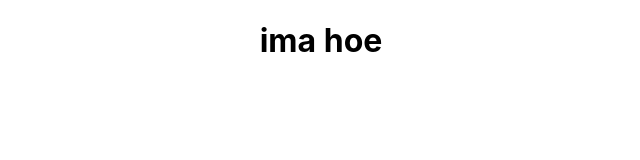
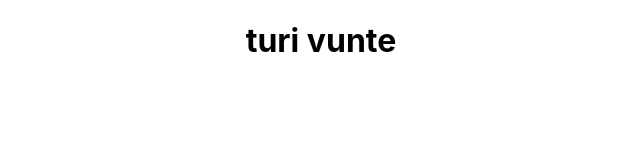
Before and after one commit to Dipam1/dipampoudel, a React (Create React App) app: page / in a window 1280 px wide. Shown: the top 160 px of the page, without its empty margins (319-959 px from the left). Built offline with nearby package versions, Linux system fonts and the light colour scheme.

Commit message:
Update App.js

```diff
--- a/src/App.js
+++ b/src/App.js
@@ -3,7 +3,7 @@ import './App.css';
 function App() {
   return (
     <div className="App">
-<h1>ima hoe</h1>
+<h1>turi vunte</h1>
     </div>
   );
 }
```
